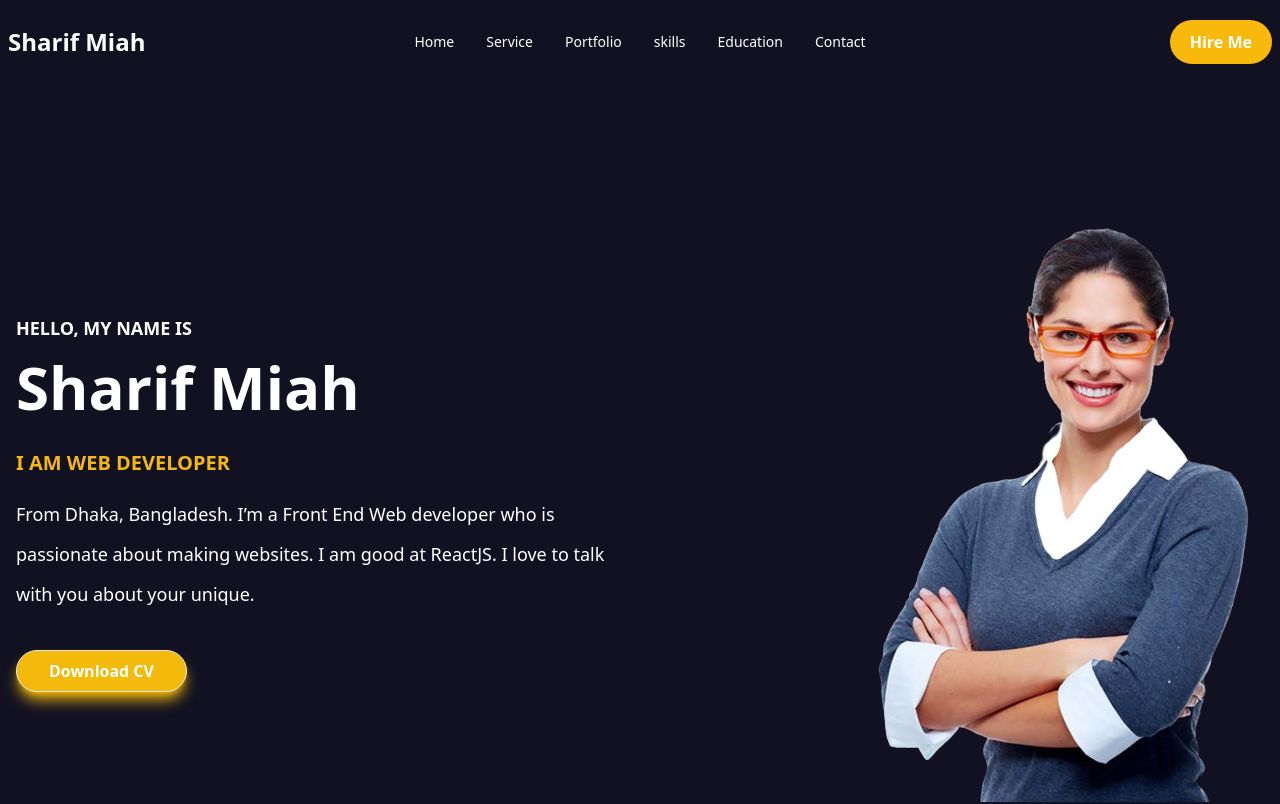
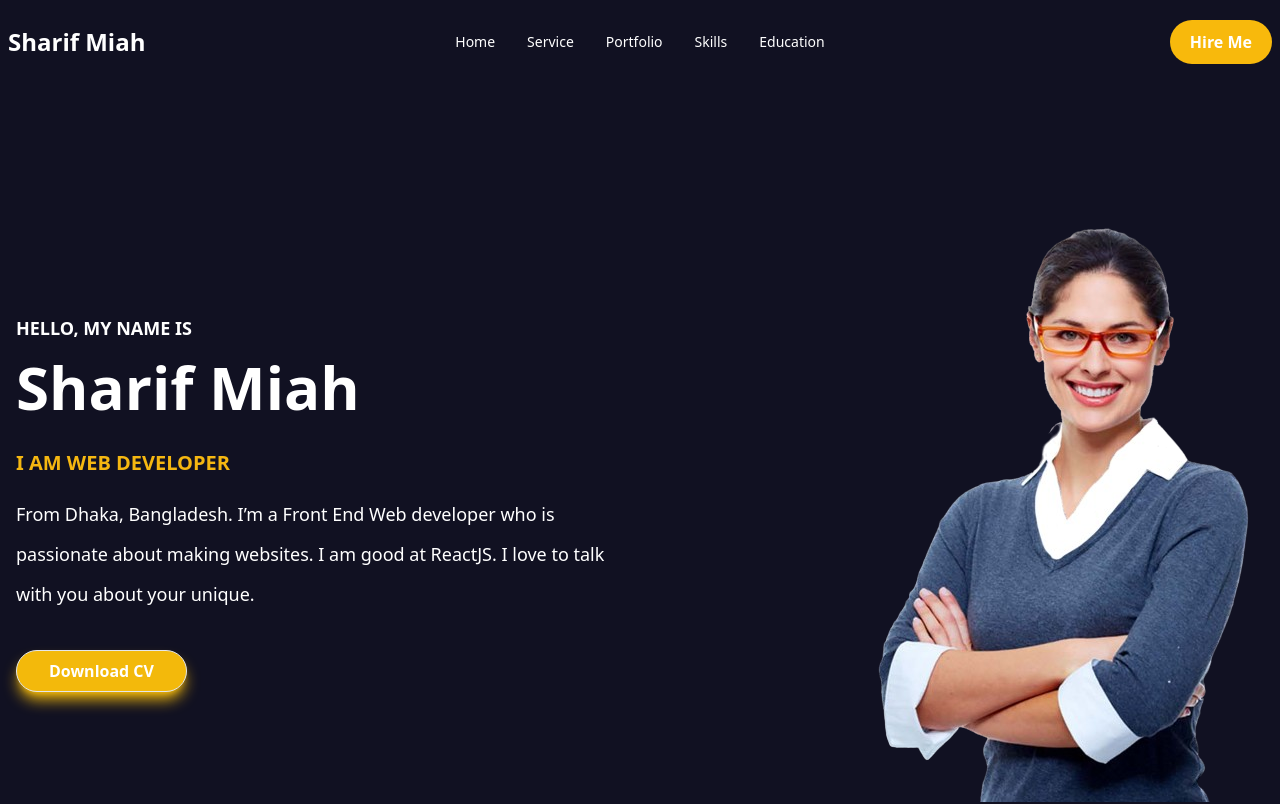
Before and after one commit to Sharif-Miah/portfolio-site, a React (Vite) app: page / in a window 1280 px wide. Shown: the top 804 px of the page. Built offline with nearby package versions, Linux system fonts and the light colour scheme.

Commit message:
some text remove and added

```diff
--- a/src/Sheard/Navbar/Navbar.jsx
+++ b/src/Sheard/Navbar/Navbar.jsx
@@ -16,14 +16,11 @@ const Navbar = () => {
       </li>
 
       <li>
-        <a href="#skills">skills</a>
+        <a href="#skills">Skills</a>
       </li>
 
       <li>
         <a href="#education">Education</a>
-      </li>
-      <li>
-        <a href="#contact">Contact</a>
       </li>
     </>
   );
```
